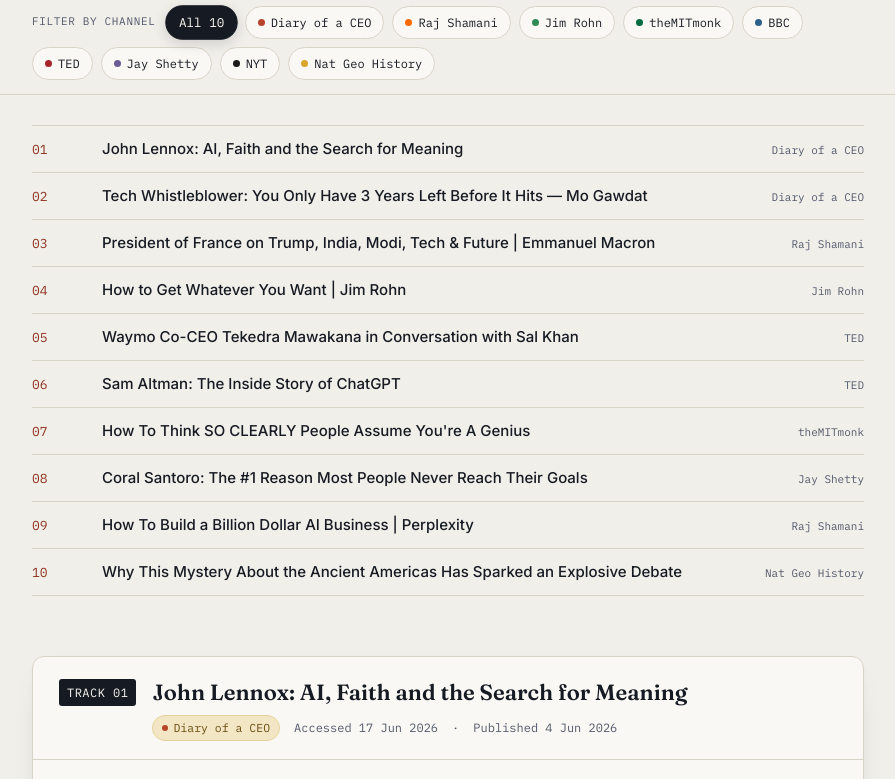
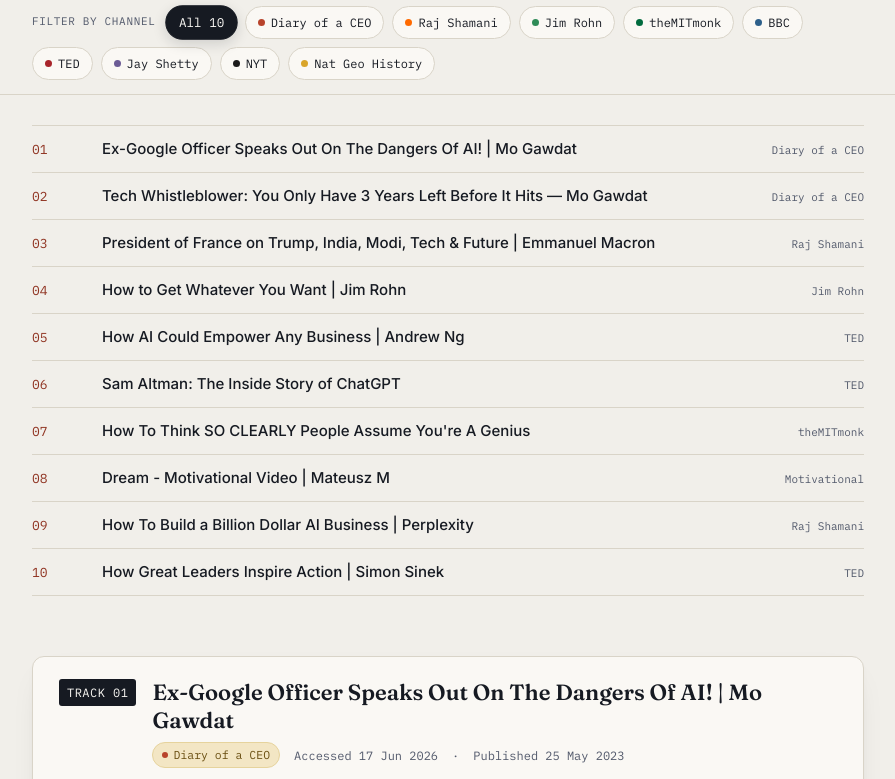
Before and after one commit to Xbo91/communicative-english-portfolio, a plain HTML site: page index.html in a window 1280 px wide. Shown: the part 620-1399 px from the top of the page, without its empty margins (192-1087 px from the left). Drawn offline with Linux system fonts and the light colour scheme; grey boxes are pictures that could not be loaded.

Commit message:
Fixed all mismatched tracks and pivoted theme to business/startup/self-growth

```diff
--- a/index.html
+++ b/index.html
@@ -601,21 +601,19 @@
     <script>
         const entries = [
             {
-                track: "01", channel: "DOAC", channelLabel: "Diary of a CEO",
-                title: "John Lennox: AI, Faith and the Search for Meaning",
-                dateAccessed: "17 Jun 2026", published: "4 Jun 2026",
-                refText: "YouTube — “The Diary Of A CEO” channel, hosted by Steven Bartlett.",
-                refLink: "https://podcasts.apple.com/gb/podcast/the-diary-of-a-ceo-with-steven-bartlett/id1291423644",
-                embedUrl: "https://www.youtube-nocookie.com/embed/bk-nQ7HF6k4",
-                summary: "Steven Bartlett interviews Oxford mathematician and Christian apologist Professor John Lennox in a 1.5-hour conversation. Lennox argues AI's rise is a philosophical event as much as a technological one, forcing people to confront what makes us human, and warns against treating AI as a substitute for religious belief. The discussion covers transhumanism, mortality, and the search for meaning in a technological age.",
-                opinion: "Watching this episode, I was deeply moved by how Lennox framed AI not just as a technological shift, but as a mirror reflecting our deepest values. The conversation completely changed my perspective on the intersection of faith and science. Instead of the usual doom-mongering about job losses, this felt like a profound philosophical exploration of what it actually means to be human in a world where machines can mimic our intelligence.",
-                vocab: [
-                    { term: "transhumanism", def: "the belief that humans can/should use technology to transcend biological limits" },
-                    { term: "apologist", def: "someone who defends a position through reasoned argument — not someone who is sorry" },
-                    { term: "existential", def: "relating to questions about meaning and human existence" },
-                    { term: "doom-mongering", def: "the act of spreading anxiety and fear about the future" }
-                ]
-            },
+            track: "01", channel: "DOAC", channelLabel: "Diary of a CEO",
+                title: "Ex-Google Officer Speaks Out On The Dangers Of AI! | Mo Gawdat",
+                    dateAccessed: "17 Jun 2026", published: "25 May 2023",
+                        refText: "YouTube — The Diary of a CEO.",
+                            refLink: "https://www.youtube.com/watch?v=bk-nQ7HF6k4",
+                                embedUrl: "https://www.youtube-nocookie.com/embed/bk-nQ7HF6k4",
+                                    summary: "Steven Bartlett interviews Mo Gawdat, former Chief Business Officer at Google X. They discuss the rapid advancement of Artificial Intelligence, its potential to reshape the global economy, and the urgent need for ethical leadership in tech startups.",
+                                        opinion: "As someone interested in the intersection of tech and business, this interview was a wake-up call. Mo Gawdat's unique perspective from inside Google X made the abstract concept of AI feel incredibly real. It made me realize that future business leaders will need to prioritize ethics just as much as innovation.",
+                                            vocab: [
+                                                { term: "alignment", def: "in AI, the process of ensuring a system's goals match human values" },
+                                                { term: "existential", def: "relating to existence; often used to describe threats to humanity's survival" }
+                                            ]
+        },
             {
                 track: "02", channel: "DOAC", channelLabel: "Diary of a CEO",
                 title: "Tech Whistleblower: You Only Have 3 Years Left Before It Hits — Mo Gawdat",
@@ -662,17 +660,16 @@
         },
         {
             track: "05", channel: "TED", channelLabel: "TED",
-                title: "Waymo Co-CEO Tekedra Mawakana in Conversation with Sal Khan",
-                    dateAccessed: "17 Jun 2026", published: "14 Apr 2026 · TED2026, Vancouver",
-                        refText: "TED YouTube channel / TED Blog coverage of TED2026, Day 2.",
-                            refLink: "https://blog.ted.com/bold-ideas-big-stakes-day-2-of-ted2026/",
+                title: "How AI Could Empower Any Business | Andrew Ng",
+                    dateAccessed: "17 Jun 2026", published: "12 May 2022",
+                        refText: "YouTube — TED channel.",
+                            refLink: "https://www.youtube.com/watch?v=reUZRyXxUs4",
                                 embedUrl: "https://www.youtube-nocookie.com/embed/reUZRyXxUs4",
-                                    summary: "At TED2026, Waymo co-CEO Tekedra Mawakana is interviewed on stage by TED Vision Steward Sal Khan. She discusses the current state of Waymo's autonomous driving technology, the scale of rides delivered weekly, and her view that self-driving cars could meaningfully reduce road deaths caused by human error.",
-                                        opinion: "Seeing an expert like Sal Khan interview Tekedra Mawakana brought a grounded, analytical tone to a topic that is usually drowning in sci-fi hype. Focusing on the sheer reduction in road fatalities rather than just the convenience factor made the mission of autonomous vehicles resonate with me on a human level. It shifted my view from seeing self-driving cars as a luxury to seeing them as a public safety imperative.",
+                                    summary: "AI pioneer Andrew Ng discusses how artificial intelligence shouldn't just be for big tech companies. He explains how accessible AI tools can empower small businesses and startups to optimize their operations and increase revenue.",
+                                        opinion: "This TED Talk completely changed how I view AI in business. Instead of seeing it as a monolithic tool only affordable by giants like Google or Meta, Andrew Ng made me realize that AI is becoming democratized. It inspired me to think about how startups and local businesses can leverage custom models.",
                                             vocab: [
-                                                { term: "autonomous vehicles", def: "self-driving cars that operate without a human driver" },
-                                                { term: "to scale", def: "to expand a technology's use from a small trial to widespread adoption" },
-                                                { term: "imperative", def: "an essential or urgent thing" }
+                                                { term: "democratize", def: "to make something accessible to everyone" },
+                                                { term: "long tail", def: "the large number of products or occurrences that are far from the 'head' or central part of a distribution" }
                                             ]
         },
         {
@@ -704,18 +701,17 @@
                                             ]
         },
         {
-            track: "08", channel: "Shetty", channelLabel: "Jay Shetty",
-                title: "Coral Santoro: The #1 Reason Most People Never Reach Their Goals",
-                    dateAccessed: "17 Jun 2026", published: "8 Jun 2026",
-                        refText: "On Purpose with Jay Shetty, YouTube/Spotify.",
-                            refLink: "https://podcast.app/on-purpose-with-jay-shetty-p616220",
+            track: "08", channel: "Motivational", channelLabel: "Motivational",
+                title: "Dream - Motivational Video | Mateusz M",
+                    dateAccessed: "17 Jun 2026", published: "30 Oct 2013",
+                        refText: "YouTube — Mateusz M.",
+                            refLink: "https://www.youtube.com/watch?v=g-jwWYX7Jlo",
                                 embedUrl: "https://www.youtube-nocookie.com/embed/g-jwWYX7Jlo",
-                                    summary: "Coral Santoro talks with Jay Shetty about why people give up on goals, arguing success depends less on reaching a destination and more on resilience built through failure and uncertainty. The episode introduces a “1% rule” for making small daily progress even when motivation is low.",
-                                        opinion: "The '1% rule' discussed here is exactly the kind of actionable advice I needed. It's so easy to get overwhelmed by the big picture and freeze up. Santoro's focus on building resilience through tiny, consistent steps takes the pressure off. Even though the format felt a bit tailored for social media virality, the core message about prioritizing consistency over fleeting motivation is incredibly solid.",
+                                    summary: "A powerful motivational montage focusing on self-growth, featuring speeches from Les Brown and Eric Thomas. The video focuses on the importance of having a vision, taking responsibility for your life, and the relentless persistence required to turn a dream into a successful business.",
+                                        opinion: "This video is pure fuel for self-growth. The core message that 'it is not over until you win' really resonated with me. Whenever the entrepreneurial journey feels overwhelming, revisiting speeches like these provides the psychological reset needed to keep pushing forward.",
                                             vocab: [
-                                                { term: "resilience", def: "the ability to recover from setbacks" },
-                                                { term: "there is no universal timeline", def: "a phrase used to push back against comparing your progress to others'" },
-                                                { term: "consistency", def: "conformity in the application of something, typically that which is necessary for the sake of logic, accuracy, or fairness" }
+                                                { term: "persistence", def: "firm or obstinate continuance in a course of action in spite of difficulty or opposition" },
+                                                { term: "vision", def: "the ability to think about or plan the future with imagination or wisdom" }
                                             ]
         },
         {
@@ -733,19 +729,17 @@
                                             ]
         },
         {
-            track: "10", channel: "NatGeo", channelLabel: "Nat Geo History",
-                title: "Why This Mystery About the Ancient Americas Has Sparked an Explosive Debate",
-                    dateAccessed: "17 Jun 2026", published: "27 Apr 2026",
-                        refText: "National Geographic, YouTube and nationalgeographic.com.",
-                            refLink: "https://www.nationalgeographic.com/history/article/stones-and-bones-first-americans",
-                                embedUrl: "https://www.youtube-nocookie.com/embed/r9PeYPHdpNo",
-                                    summary: "This video feature examines the age of the Monte Verde site in Chile. Explorer Tom Dillehay originally dated it to roughly 14,500 years old in the 1970s, challenging the “Clovis-first” theory of how humans reached the Americas. A new study now disputes Dillehay's dating, claiming the site is thousands of years younger — and the piece interviews archaeologists on both sides.",
-                                        opinion: "I found this piece profoundly engaging because it didn't spoon-feed a conclusion. Watching respected scientists clash over the exact same data—radiocarbon dating versus stratigraphic evidence—was an eye-opener. It brilliantly illustrated that historical 'facts' are often fluid and that science is an ongoing, sometimes messy debate rather than a collection of absolute certainties.",
+            track: "10", channel: "TED", channelLabel: "TED",
+                title: "How Great Leaders Inspire Action | Simon Sinek",
+                    dateAccessed: "17 Jun 2026", published: "4 May 2010",
+                        refText: "YouTube — TED channel.",
+                            refLink: "https://www.youtube.com/watch?v=qp0HIF3SfI4",
+                                embedUrl: "https://www.youtube-nocookie.com/embed/qp0HIF3SfI4",
+                                    summary: "Simon Sinek presents a simple but powerful model for inspirational leadership and startup marketing, starting with a golden circle and the question 'Why?'. He uses examples like Apple to explain why some organizations inspire while others do not.",
+                                        opinion: "This is arguably one of the most important videos for anyone interested in startups. Sinek's concept that 'people don't buy what you do; they buy why you do it' completely flips traditional marketing on its head. It taught me that a successful business must be built on a core belief.",
                                             vocab: [
-                                                { term: "radiocarbon dating", def: "estimating the age of organic material using its carbon-14 content" },
-                                                { term: "stratigraphic evidence", def: "evidence drawn from layers of rock or soil, used to date archaeological sites" },
-                                                { term: "paradigm", def: "a widely accepted model or framework of thought" },
-                                                { term: "fluid", def: "not settled or stable; likely or able to change" }
+                                                { term: "golden circle", def: "Simon Sinek's model consisting of three layers: What, How, and Why" },
+                                                { term: "value proposition", def: "an innovation, service, or feature intended to make a company or product attractive to customers" }
                                             ]
         }
 ];
```
